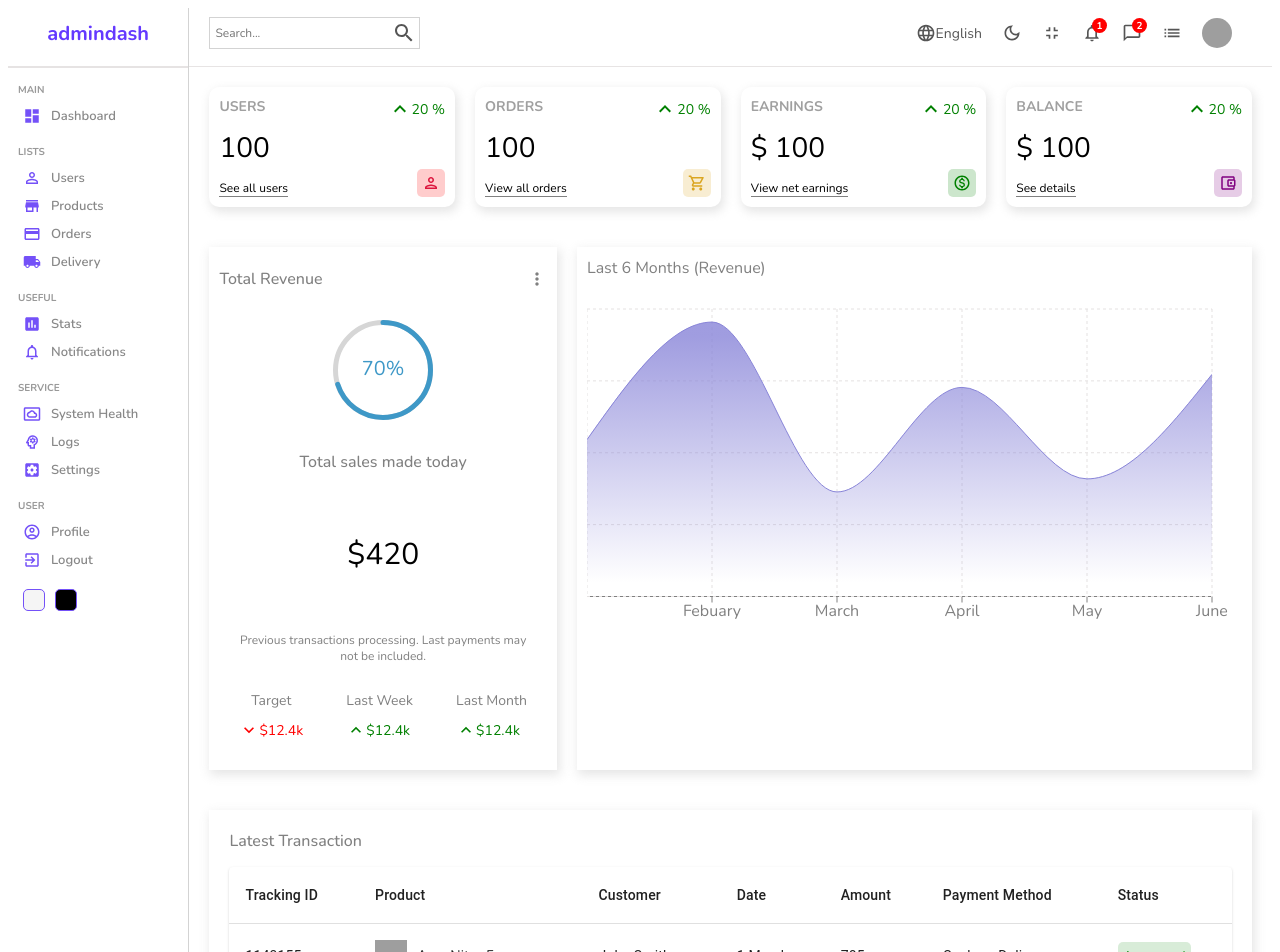
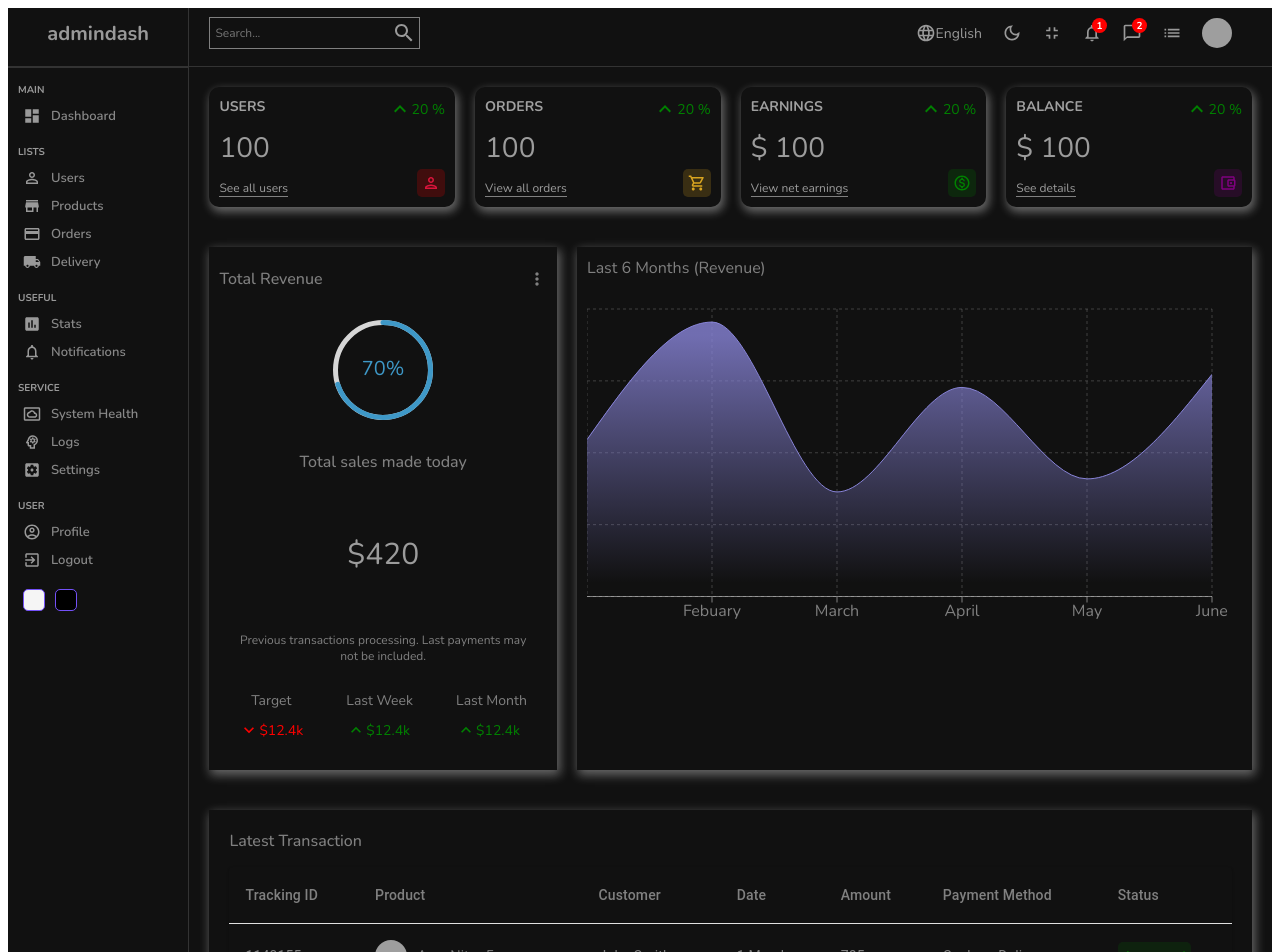
Before and after one commit to michaelreyes10/Admin-Dashboard, a React (Create React App) app: page / in a window 1280 px wide. Shown: the top 952 px of the page. Built offline with nearby package versions, Linux system fonts and the light colour scheme; grey boxes are pictures that could not be loaded.

Commit message:
added dark static dark mode

```diff
--- a/src/App.js
+++ b/src/App.js
@@ -5,9 +5,10 @@
 import { BrowserRouter, Routes, Route } from "react-router-dom";
 import Single from "./pages/single/Single";
 import { productInputs, userInputs } from "./formSource";
+import "./style/dark.scss"
 function App() {
   return (
-    <div className="App">
+    <div className="app dark">
        <BrowserRouter>
         <Routes>
           <Route path="/">
--- a/src/components/datatable/Datatable.jsx
+++ b/src/components/datatable/Datatable.jsx
@@ -1,36 +1,43 @@
 import "./datatable.scss";
-import { DataGrid, GridColDef, GridValueGetterParams } from '@mui/x-data-grid';
+import { DataGrid } from "@mui/x-data-grid";
 import { userColumns, userRows } from "../../datatablesource";
 import { Link } from "react-router-dom";
+import { useState } from "react";
 
-export const Datatable = () => {
+const Datatable = () => {
 
   const actionColumn = [
     {
       field: "action",
       headerName: "Action",
       width: 200,
-renderCell:() => {
-  return(
+      renderCell: (params) => {
+        return (
           <div className="cellAction">
-      <Link to="/users/test" style={{textDecoration: "none"}}>
+            <Link to="/users/test" style={{ textDecoration: "none" }}>
               <div className="viewButton">View</div>
             </Link>
-      <div className="deleteButton">Delete</div>
+            <div
+              className="deleteButton"
+
+            >
+              Delete
             </div>
-  )
-}
-}
-]
+          </div>
+        );
+      },
+    },
+  ];
   return (
     <div className="datatable">
       <div className="datatableTitle">
         Add New User
-        <Link to="/users/new" className="link" >
+        <Link to="/users/new" className="link">
           Add New
         </Link>
       </div>
       <DataGrid
+        className="datagrid"
         rows={userRows}
         columns={userColumns.concat(actionColumn)}
         pageSize={9}
@@ -38,7 +45,7 @@
         checkboxSelection
       />
     </div>
-  )
-}
+  );
+};
 
-export default Datatable
+export default Datatable;
--- a/src/components/table/table.scss
+++ b/src/components/table/table.scss
@@ -7,9 +7,9 @@
     .image{
         width:32px;
         height: 32px;
-        // border-radius: 50%;
+        border-radius: 50%;
         margin-right: 10px;
-        // object-fit: cover;
+        object-fit: cover;
     }
 
     .status{
--- /dev/null
+++ b/src/style/dark.scss
@@ -0,0 +1,69 @@
+.app.dark {
+    background-color: #111;
+    color: rgb(156, 156, 156);
+
+    .chartGrid {
+      stroke: rgba(228, 228, 228, 0.219);
+    }
+
+    .table {
+      background-color: #111;
+
+      .tableCell {
+        color: gray;
+      }
+    }
+
+    .navbar {
+      color: #999;
+      border-color: #333;
+
+      .search {
+        border-color: gray;
+      }
+    }
+
+    .sidebar {
+      background-color: #111;
+      border-color: #333;
+
+      .top {
+        .logo {
+          color: #999;
+        }
+      }
+      hr {
+        border-color: #333;
+      }
+
+      ul {
+        li {
+          &:hover {
+            background-color: #333;
+          }
+
+          .icon {
+            color: #999;
+          }
+        }
+      }
+    }
+
+    .datatable {
+      .datagrid {
+        color: gray;
+        border: none;
+
+        .viewButton,
+        .deleteButton,
+        .cellWithStatus {
+          color: gray;
+          border: none;
+        }
+      }
+    }
+
+    input{
+        background-color: transparent;
+    }
+  }
```
Also changed, not shown: src/components/table/Table.jsx (+9 -12 lines). Lines whose indentation alone changed are shown as unchanged.
